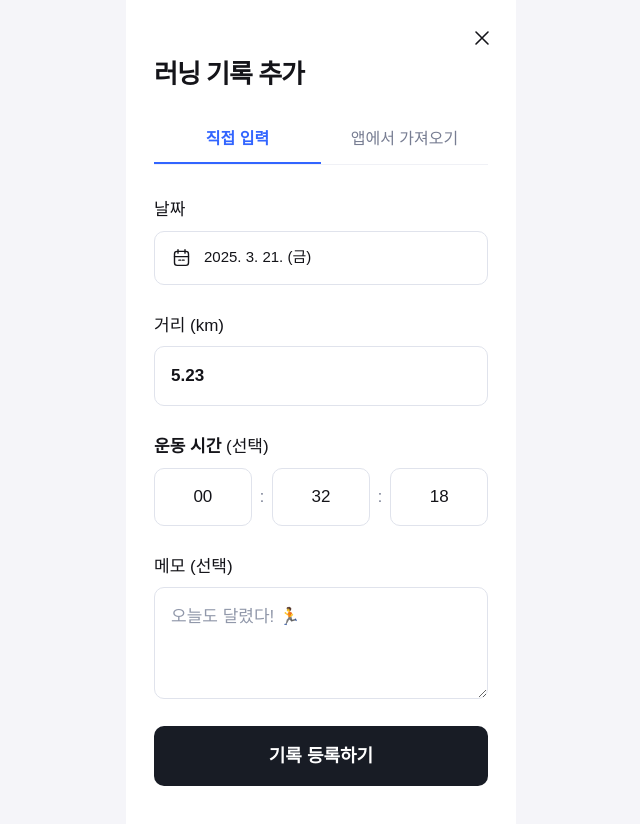
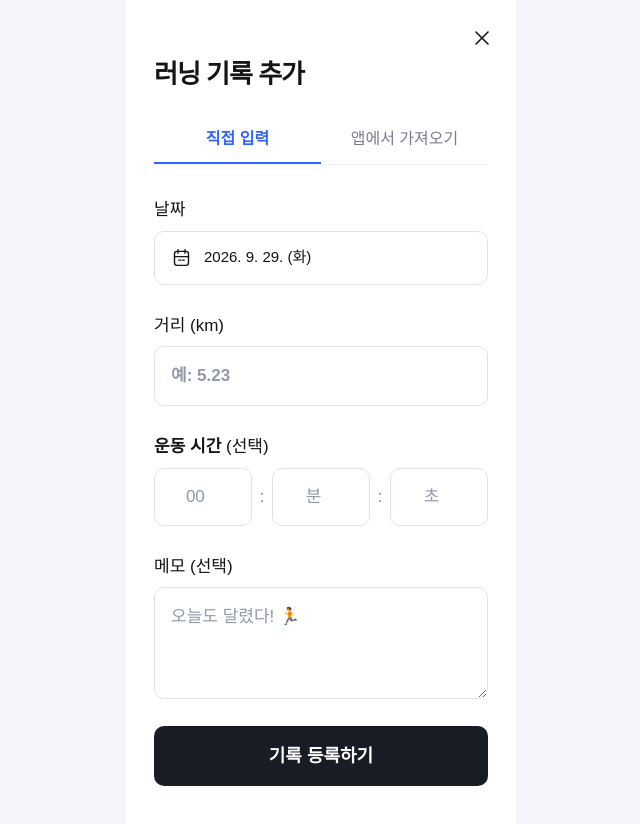
Before and after one commit to woong3e/sesacsaltlux_firstproject_runbet, a Next.js app: page /challenges/1/records/new in a window 1280 px wide. Shown: the whole page, without its empty margins (319-959 px from the left). Built offline with nearby package versions, Linux system fonts and the light colour scheme; no server answers.

Commit message:
feat: 챌린지별 러닝 기록 저장 및 조회

```diff
--- a/src/app/challenges/[id]/records/page.tsx
+++ b/src/app/challenges/[id]/records/page.tsx
@@ -12,7 +12,7 @@ export default async function RecordsPage({ params }: RecordsPageProps) {
       <ChallengeHeader challengeId={id} />
       <ChallengeTabs challengeId={id} active="records" />
       <main className="px-6 pt-9 pb-10">
-        <WeeklyRecords />
+        <WeeklyRecords challengeId={id} />
       </main>
     </MobileScreen>
   );
--- a/src/components/challenges/record-form-preview.tsx
+++ b/src/components/challenges/record-form-preview.tsx
@@ -1,25 +1,98 @@
 "use client";
 
-import Link from "next/link";
+import { useMutation, useQueryClient } from "@tanstack/react-query";
+import { useRouter } from "next/navigation";
 import { useState } from "react";
+import type { FormEvent } from "react";
 import { Icon } from "@/components/ui/icon";
+import { addChallengeRecord } from "@/lib/api/records";
+import { DEMO_OWNER_ID } from "@/lib/api/users";
 
 type RecordFormPreviewProps = { challengeId: string };
 
 const inputStyle =
   "w-full rounded-[10px] border border-[#e0e3ec] bg-white px-4 text-[17px] outline-none placeholder:text-[#9198aa] focus:border-brand focus:ring-2 focus:ring-brand/15";
 
+function getToday() {
+  const today = new Date();
+  const year = today.getFullYear();
+  const month = String(today.getMonth() + 1).padStart(2, "0");
+  const day = String(today.getDate()).padStart(2, "0");
+  return year + "-" + month + "-" + day;
+}
+
 export function RecordFormPreview({ challengeId }: RecordFormPreviewProps) {
-  const [date, setDate] = useState("2025-03-21");
-  const [activeTab, setActiveTab] = useState("manual");
+  const router = useRouter();
+  const queryClient = useQueryClient();
+  const [date, setDate] = useState(getToday);
+  const [distance, setDistance] = useState("");
+  const [hours, setHours] = useState("");
+  const [minutes, setMinutes] = useState("");
+  const [seconds, setSeconds] = useState("");
+  const [memo, setMemo] = useState("");
+  const [activeTab, setActiveTab] = useState<"manual" | "import">("manual");
+  const [validationError, setValidationError] = useState("");
+
+  const mutation = useMutation({
+    mutationFn: addChallengeRecord,
+    onSuccess: async () => {
+      await queryClient.invalidateQueries({
+        queryKey: ["challenges", challengeId],
+      });
+      await queryClient.invalidateQueries({ queryKey: ["challenges"] });
+      router.push("/challenges/" + challengeId + "/records");
+    },
+  });
+
   const formattedDate = date
     ? new Intl.DateTimeFormat("ko-KR", {
         year: "numeric",
         month: "numeric",
         day: "numeric",
         weekday: "short",
-      }).format(new Date(`${date}T00:00:00`))
+      }).format(new Date(date + "T00:00:00"))
     : "날짜 선택";
+
+  function handleSubmit(event: FormEvent<HTMLFormElement>) {
+    event.preventDefault();
+    if (mutation.isPending) return;
+
+    const distanceValue = Number(distance);
+    if (!Number.isFinite(distanceValue) || distanceValue <= 0) {
+      setValidationError("0보다 큰 거리를 입력해 주세요.");
+      return;
+    }
+
+    const hasDuration = Boolean(hours || minutes || seconds);
+    const hourValue = Number(hours || 0);
+    const minuteValue = Number(minutes || 0);
+    const secondValue = Number(seconds || 0);
+    const durationValuesAreValid = [hourValue, minuteValue, secondValue].every(
+      (value) => Number.isInteger(value) && value >= 0,
+    );
+    if (
+      hasDuration &&
+      (!durationValuesAreValid || minuteValue >= 60 || secondValue >= 60)
+    ) {
+      setValidationError("운동 시간을 올바르게 입력해 주세요.");
+      return;
+    }
+
+    setValidationError("");
+    mutation.mutate({
+      challengeId,
+      userId: DEMO_OWNER_ID,
+      date,
+      distance: distanceValue,
+      ...(hasDuration
+        ? {
+            durationSeconds:
+              hourValue * 3600 + minuteValue * 60 + secondValue,
+          }
+        : {}),
+      memo: memo.trim(),
+    });
+  }
 
   return (
     <>
@@ -35,7 +108,7 @@ export function RecordFormPreview({ challengeId }: RecordFormPreviewProps) {
           aria-controls="record-input-panel"
           id="manual-record-tab"
           onClick={() => setActiveTab("manual")}
-          className={`h-12 border-b-2 text-[16px] ${activeTab === "manual" ? "border-brand font-semibold text-brand" : "border-transparent text-muted"}`}
+          className={"h-12 border-b-2 text-[16px] " + (activeTab === "manual" ? "border-brand font-semibold text-brand" : "border-transparent text-muted")}
         >
           직접 입력
         </button>
@@ -46,20 +119,23 @@ export function RecordFormPreview({ challengeId }: RecordFormPreviewProps) {
           aria-controls="record-input-panel"
           id="import-record-tab"
           onClick={() => setActiveTab("import")}
-          className={`h-12 border-b-2 text-[16px] ${activeTab === "import" ? "border-brand font-semibold text-brand" : "border-transparent text-muted"}`}
+          className={"h-12 border-b-2 text-[16px] " + (activeTab === "import" ? "border-brand font-semibold text-brand" : "border-transparent text-muted")}
         >
           앱에서 가져오기
         </button>
       </div>
 
-      <div
-        role="tabpanel"
+      <form
         id="record-input-panel"
-        aria-labelledby={
-          activeTab === "manual" ? "manual-record-tab" : "import-record-tab"
-        }
+        aria-labelledby={activeTab === "manual" ? "manual-record-tab" : "import-record-tab"}
+        onSubmit={handleSubmit}
         className="pt-8"
       >
+        {activeTab === "import" && (
+          <p className="mb-6 rounded-xl bg-surface p-4 text-sm text-muted">
+            앱 기록 가져오기는 아직 준비 중이에요. 직접 입력 탭을 이용해 주세요.
+          </p>
+        )}
         <div>
           <label htmlFor="record-date" className="mb-2 block text-[17px]">
             날짜
@@ -70,6 +146,7 @@ export function RecordFormPreview({ challengeId }: RecordFormPreviewProps) {
             <input
               id="record-date"
               type="date"
+              required
               value={date}
               onChange={(event) => setDate(event.target.value)}
               onClick={(event) => event.currentTarget.showPicker?.()}
@@ -83,11 +160,15 @@ export function RecordFormPreview({ challengeId }: RecordFormPreviewProps) {
           </label>
           <input
             id="record-distance"
+            name="distance"
             type="number"
-            min="0"
+            min="0.01"
             step="0.01"
-            defaultValue="5.23"
-            className={`${inputStyle} h-[60px] font-semibold`}
+            required
+            value={distance}
+            onChange={(event) => setDistance(event.target.value)}
+            placeholder="예: 5.23"
+            className={inputStyle + " h-[60px] font-semibold"}
           />
         </div>
         <fieldset className="mt-7">
@@ -96,30 +177,38 @@ export function RecordFormPreview({ challengeId }: RecordFormPreviewProps) {
           </legend>
           <div className="flex items-center gap-2 text-muted">
             <input
-              type="text"
+              type="number"
               inputMode="numeric"
               aria-label="운동 시간, 시"
-              defaultValue="00"
-              maxLength={2}
-              className={`${inputStyle} h-[58px] min-w-0 text-center text-foreground`}
+              min="0"
+              value={hours}
+              onChange={(event) => setHours(event.target.value)}
+              placeholder="00"
+              className={inputStyle + " h-[58px] min-w-0 text-center text-foreground"}
             />
             :
             <input
-              type="text"
+              type="number"
               inputMode="numeric"
               aria-label="운동 시간, 분"
-              defaultValue="32"
-              maxLength={2}
-              className={`${inputStyle} h-[58px] min-w-0 text-center text-foreground`}
+              min="0"
+              max="59"
+              value={minutes}
+              onChange={(event) => setMinutes(event.target.value)}
+              placeholder="분"
+              className={inputStyle + " h-[58px] min-w-0 text-center text-foreground"}
             />
             :
             <input
-              type="text"
+              type="number"
               inputMode="numeric"
               aria-label="운동 시간, 초"
-              defaultValue="18"
-              maxLength={2}
-              className={`${inputStyle} h-[58px] min-w-0 text-center text-foreground`}
+              min="0"
+              max="59"
+              value={seconds}
+              onChange={(event) => setSeconds(event.target.value)}
+              placeholder="초"
+              className={inputStyle + " h-[58px] min-w-0 text-center text-foreground"}
             />
           </div>
         </fieldset>
@@ -129,17 +218,25 @@ export function RecordFormPreview({ challengeId }: RecordFormPreviewProps) {
           </label>
           <textarea
             id="record-memo"
+            value={memo}
+            onChange={(event) => setMemo(event.target.value)}
             placeholder="오늘도 달렸다! 🏃"
-            className={`${inputStyle} min-h-[112px] resize-y py-4 text-[15px]`}
+            className={inputStyle + " min-h-[112px] resize-y py-4 text-[15px]"}
           />
         </div>
-        <Link
-          href={`/challenges/${challengeId}/records`}
-          className="mt-5 flex h-[60px] items-center justify-center rounded-[10px] bg-[#181c25] text-[18px] font-bold text-white"
+        {(validationError || mutation.isError) && (
+          <p role="alert" className="mt-4 text-sm text-red-600">
+            {validationError || mutation.error?.message || "기록을 저장하지 못했어요."}
+          </p>
+        )}
+        <button
+          type="submit"
+          disabled={mutation.isPending || activeTab === "import"}
+          className="mt-5 flex h-[60px] w-full items-center justify-center rounded-[10px] bg-[#181c25] text-[18px] font-bold text-white disabled:cursor-wait disabled:opacity-50"
         >
-          기록 등록하기
-        </Link>
-      </div>
+          {mutation.isPending ? "저장 중..." : "기록 등록하기"}
+        </button>
+      </form>
     </>
   );
 }
--- a/src/components/challenges/weekly-records.tsx
+++ b/src/components/challenges/weekly-records.tsx
@@ -1,108 +1,145 @@
-import { Icon } from "@/components/ui/icon";
+"use client";
 
-const days = ["월", "화", "수", "목", "금", "토", "일"];
-const distances = [3, 5.8, 3.2, 6.4, 0, 0, 0];
-export function WeeklyRecords() {
+import { useQuery } from "@tanstack/react-query";
+import { getChallenge } from "@/lib/api/challenges";
+import { DEMO_OWNER_ID } from "@/lib/api/users";
+
+type WeeklyRecordsProps = {
+  challengeId: string;
+};
+
+function formatDuration(seconds: number) {
+  const hours = Math.floor(seconds / 3600);
+  const minutes = Math.floor((seconds % 3600) / 60);
+  const remainder = seconds % 60;
+
+  if (hours > 0) {
+    return (
+      String(hours).padStart(2, "0") +
+      ":" +
+      String(minutes).padStart(2, "0") +
+      ":" +
+      String(remainder).padStart(2, "0")
+    );
+  }
+
+  return String(minutes).padStart(2, "0") + ":" + String(remainder).padStart(2, "0");
+}
+
+function formatDate(date: string) {
+  return new Intl.DateTimeFormat("ko-KR", {
+    month: "long",
+    day: "numeric",
+    weekday: "short",
+  }).format(new Date(date + "T00:00:00"));
+}
+
+export function WeeklyRecords({ challengeId }: WeeklyRecordsProps) {
+  const { data: challenge, isPending, isError } = useQuery({
+    queryKey: ["challenges", challengeId],
+    queryFn: ({ signal }) => getChallenge(challengeId, signal),
+  });
+  const participant = challenge?.participants.find(
+    (item) => item.userId === DEMO_OWNER_ID,
+  );
+  const records = [...(participant?.records ?? [])].sort((left, right) =>
+    right.date.localeCompare(left.date),
+  );
+  const totalDistance = records.reduce(
+    (total, record) => total + record.distance,
+    0,
+  );
+  const timedRecords = records.filter(
+    (record) => record.durationSeconds !== undefined,
+  );
+  const timedDistance = timedRecords.reduce(
+    (total, record) => total + record.distance,
+    0,
+  );
+  const timedSeconds = timedRecords.reduce(
+    (total, record) => total + (record.durationSeconds ?? 0),
+    0,
+  );
+  const averagePace =
+    timedDistance > 0 ? Math.round(timedSeconds / timedDistance) : undefined;
+
+  if (isPending) {
+    return <p role="status" className="text-sm text-muted">기록을 불러오는 중입니다.</p>;
+  }
+
+  if (isError || !challenge || !participant) {
+    return <p role="alert" className="text-sm text-red-600">기록을 불러오지 못했어요.</p>;
+  }
+
   return (
     <>
       <section aria-labelledby="weekly-records-heading">
         <h2 id="weekly-records-heading" className="text-[18px] font-bold">
-          이번 주 기록
+          날짜별 기록
         </h2>
-        <div className="mt-5 grid grid-cols-7 text-center">
-          {days.map((day, index) => (
-            <div
-              key={day}
-              className="flex flex-col items-center gap-3 text-[13px]"
-            >
-              <span className="text-muted">{day}</span>
-              <span>{18 + index}</span>
-              <span
-                aria-label={index < 3 ? "기록 완료" : "기록 없음"}
-                className={`flex size-[27px] items-center justify-center rounded-full ${index < 3 ? "bg-brand text-white" : "bg-[#f0f1f5] text-[#a8afc0]"}`}
-              >
-                {index < 3 ? (
-                  <Icon name="check" className="size-4" />
-                ) : (
-                  <span
-                    aria-hidden="true"
-                    className="size-1 rounded-full bg-current"
-                  />
-                )}
-              </span>
-            </div>
-          ))}
-        </div>
       </section>
-      <dl className="mt-9 grid grid-cols-2 gap-3">
+      <dl className="mt-5 grid grid-cols-2 gap-3">
         <div className="rounded-2xl bg-[#f6f6fa] px-5 py-6">
-          <dt className="text-[15px] text-muted">총 거리</dt>
+          <dt className="text-[15px] text-muted">누적 거리</dt>
           <dd className="mt-2 whitespace-nowrap text-[28px] font-bold tracking-[-1px] text-brand">
-            18.4<span className="ml-1 text-sm font-medium">km</span>
+            {totalDistance.toFixed(2)}
+            <span className="ml-1 text-sm font-medium">km</span>
           </dd>
         </div>
         <div className="rounded-2xl bg-[#f6f6fa] px-5 py-6">
           <dt className="text-[15px] text-muted">평균 페이스</dt>
           <dd className="mt-2 whitespace-nowrap text-[26px] font-bold tracking-[-1px]">
-            4′52″<span className="ml-1 text-[13px] font-medium">/ km</span>
+            {averagePace === undefined
+              ? "-"
+              : Math.floor(averagePace / 60) +
+                "′" +
+                String(averagePace % 60).padStart(2, "0") +
+                "″"}
+            <span className="ml-1 text-[13px] font-medium">/ km</span>
           </dd>
         </div>
       </dl>
-      <svg
-        viewBox="0 0 340 194"
-        role="img"
-        aria-label="3월 18일부터 24일까지 러닝 거리: 3km, 5.8km, 3.2km, 6.4km, 이후 기록 없음"
-        className="mt-6 w-full"
-      >
-        <defs>
-          <linearGradient id="record-bar" x1="0" y1="0" x2="0" y2="1">
-            <stop offset="0%" stopColor="#3770ff" />
-            <stop offset="100%" stopColor="#9abbff" />
-          </linearGradient>
-        </defs>
-        {[0, 5, 10].map((tick) => (
-          <g key={tick}>
-            <line
-              x1="35"
-              x2="331"
-              y1={146 - tick * 10}
-              y2={146 - tick * 10}
-              stroke="#eceff5"
-            />
-            <text x="13" y={150 - tick * 10} fontSize="13" fill="#798197">
-              {tick}
-            </text>
-          </g>
-        ))}
-        <rect x="165" y="36" width="20" height="110" rx="4" fill="#d3e1ff" />
-        {distances.map((distance, index) => (
-          <g key={index}>
-            {distance > 0 && (
-              <rect
-                x={42 + index * 41}
-                y={146 - distance * 10}
-                width="20"
-                height={distance * 10}
-                rx="4"
-                fill={
-                  index === 0 || index === 2 ? "#d9e5ff" : "url(#record-bar)"
-                }
-              />
-            )}
-            <text
-              x={52 + index * 41}
-              y="172"
-              fontSize="11"
-              fill="#777f95"
-              textAnchor="middle"
-            >
-              3.{18 + index}
-            </text>
-          </g>
-        ))}
-      </svg>
-      <div className="mt-4 flex items-center gap-4 rounded-xl bg-[#f5f5f9] px-5 py-5">
-        <Icon name="lock" className="size-7 shrink-0 text-[#333b4d]" />
+
+      <section aria-label="등록한 러닝 기록" className="mt-8">
+        {records.length === 0 ? (
+          <p className="rounded-xl bg-[#f6f6fa] px-4 py-8 text-center text-sm text-muted">
+            아직 등록한 기록이 없어요.
+          </p>
+        ) : (
+          <ul className="space-y-3">
+            {records.map((record) => (
+              <li
+                key={record.id}
+                className="rounded-xl bg-[#f6f6fa] px-4 py-4"
+              >
+                <div className="flex items-center justify-between gap-3">
+                  <time
+                    dateTime={record.date}
+                    className="text-sm font-semibold text-muted"
+                  >
+                    {formatDate(record.date)}
+                  </time>
+                  <span className="text-lg font-bold text-brand">
+                    {record.distance.toFixed(2)} km
+                  </span>
+                </div>
+                {record.durationSeconds !== undefined && (
+                  <p className="mt-1 text-sm text-muted">
+                    운동 시간 {formatDuration(record.durationSeconds)}
+                  </p>
+                )}
+                {record.memo && (
+                  <p className="mt-2 whitespace-pre-wrap text-sm">
+                    {record.memo}
+                  </p>
+                )}
+              </li>
+            ))}
+          </ul>
+        )}
+      </section>
+      <div className="mt-8 flex items-center gap-4 rounded-xl bg-[#f5f5f9] px-5 py-5">
+        <span aria-hidden="true" className="text-2xl">🔒</span>
         <p className="text-[12px] leading-[1.8] tracking-[-0.4px] text-muted">
           나만 볼 수 있는 기록이에요.
           <br />
--- /dev/null
+++ b/src/lib/api/records.ts
@@ -0,0 +1,63 @@
+import { apiClient } from "@/lib/api/client";
+import type { Challenge, ChallengeRecord } from "@/types/challenge";
+
+export type AddChallengeRecordInput = {
+  challengeId: string;
+  userId: string;
+  date: string;
+  distance: number;
+  durationSeconds?: number;
+  memo?: string;
+};
+
+export async function addChallengeRecord({
+  challengeId,
+  userId,
+  date,
+  distance,
+  durationSeconds,
+  memo,
+}: AddChallengeRecordInput): Promise<Challenge> {
+  if (!Number.isFinite(distance) || distance <= 0) {
+    throw new Error("거리는 0보다 큰 숫자로 입력해 주세요.");
+  }
+
+  const response = await apiClient.get<Challenge>(
+    "/challenges/" + challengeId,
+  );
+  const challenge = response.data;
+  const participant = challenge.participants.find(
+    (item) => item.userId === userId,
+  );
+
+  if (!participant) {
+    throw new Error("이 챌린지의 참가자만 기록을 등록할 수 있어요.");
+  }
+
+  const startDate = challenge.startDate.slice(0, 10);
+  const endDate = challenge.endDate.slice(0, 10);
+  if (date < startDate || date > endDate) {
+    throw new Error("챌린지 기간 안의 날짜를 선택해 주세요.");
+  }
+
+  const record: ChallengeRecord = {
+    id: Date.now().toString(36) + "-" + Math.random().toString(36).slice(2),
+    date,
+    distance,
+    ...(durationSeconds === undefined ? {} : { durationSeconds }),
+    ...(memo ? { memo } : {}),
+  };
+  const records = [...participant.records, record];
+  const totalDistance = Number(
+    records.reduce((total, item) => total + item.distance, 0).toFixed(2),
+  );
+  const participants = challenge.participants.map((item) =>
+    item.userId === userId ? { ...item, records, distance: totalDistance } : item,
+  );
+
+  const updated = await apiClient.patch<Challenge>(
+    "/challenges/" + challengeId,
+    { participants },
+  );
+  return updated.data;
+}
```
